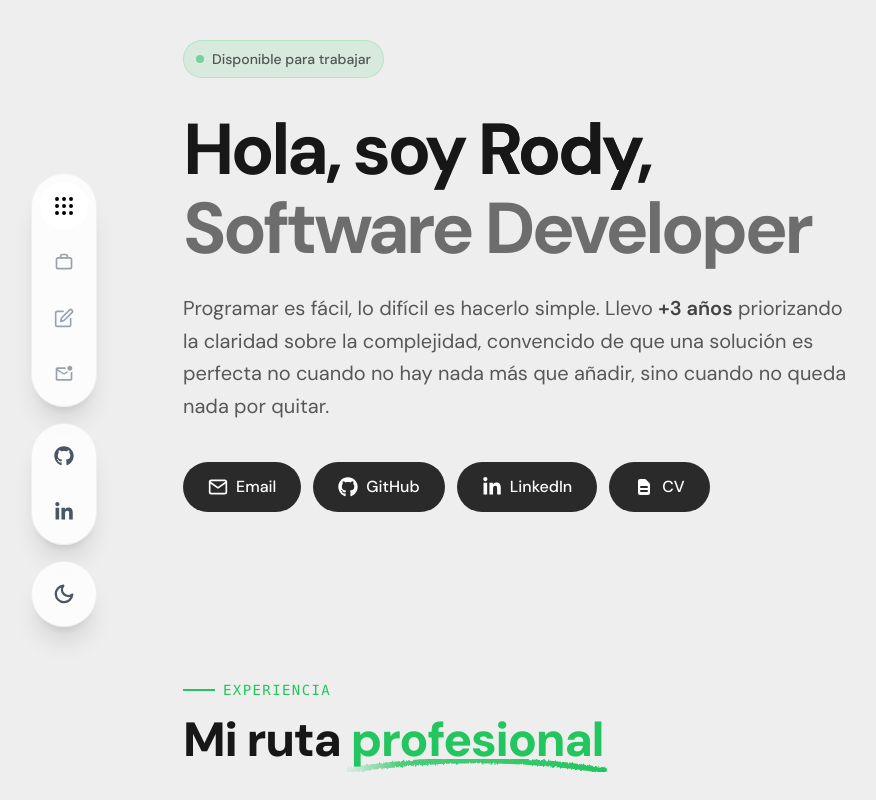
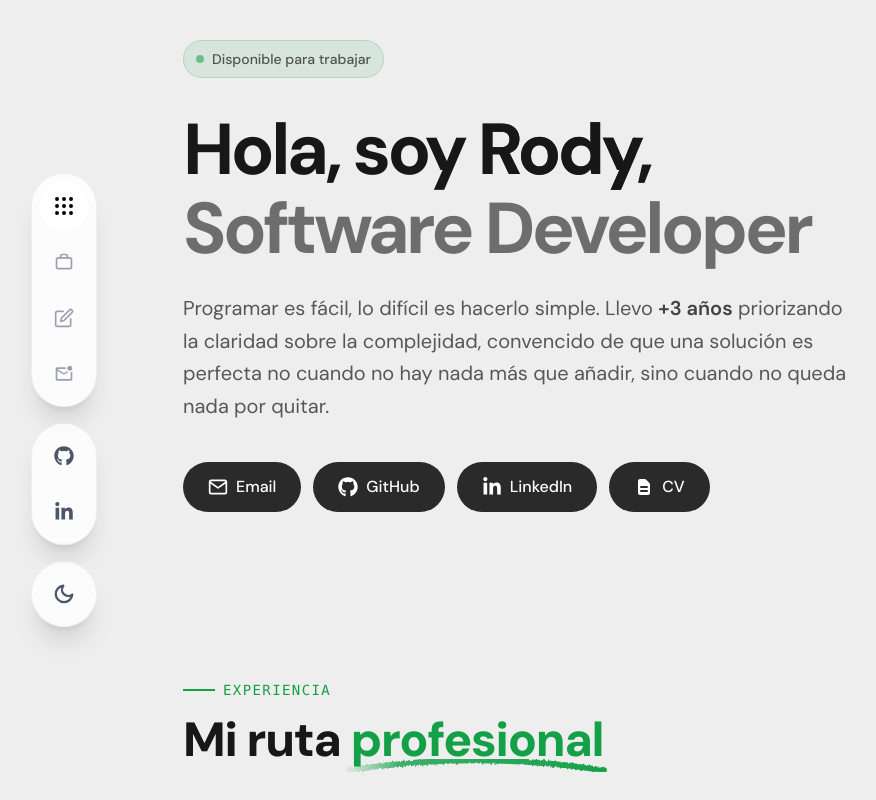
Before and after one commit to rody-huancas/dev-portfolio, a Next.js app: page / in a window 1280 px wide. Shown: the top 800 px of the page, without its empty margins (9-885 px from the left). Built offline with nearby package versions, Linux system fonts and the light colour scheme.

Commit message:
fix(styles): refine status accent color

```diff
--- a/src/styles/globals.css
+++ b/src/styles/globals.css
@@ -16,7 +16,7 @@
   --hero-text-muted : #6F6F6F;
   --button-bg       : #2A2A2A;
   --button-bg-hover : #3A3A3A;
-  --status-available: #22C55E;
+  --status-available: #13a047;
   --text-secondary  : #D1D5DB;
   --text-description: #9CA3AF;
 }
```
